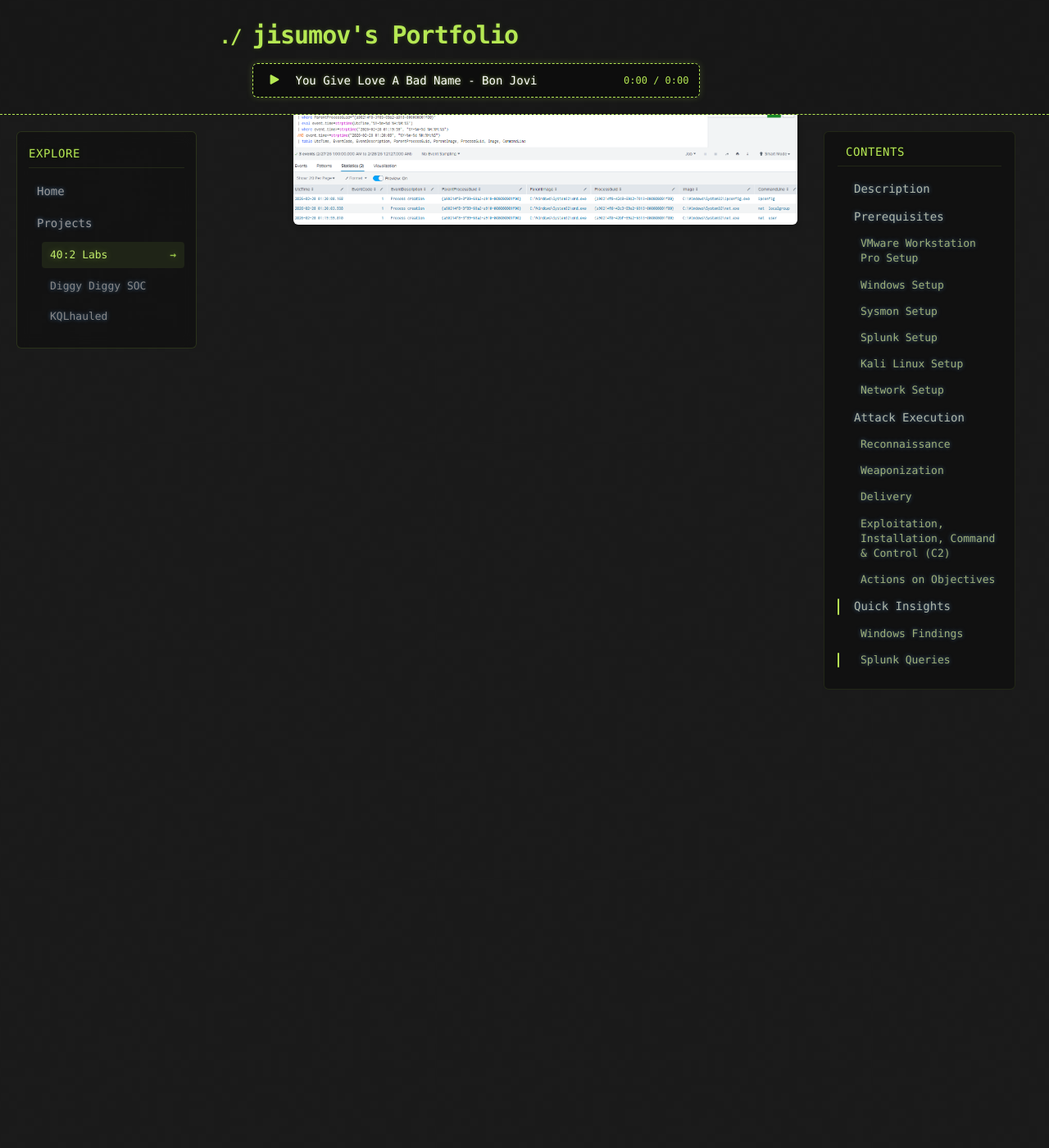
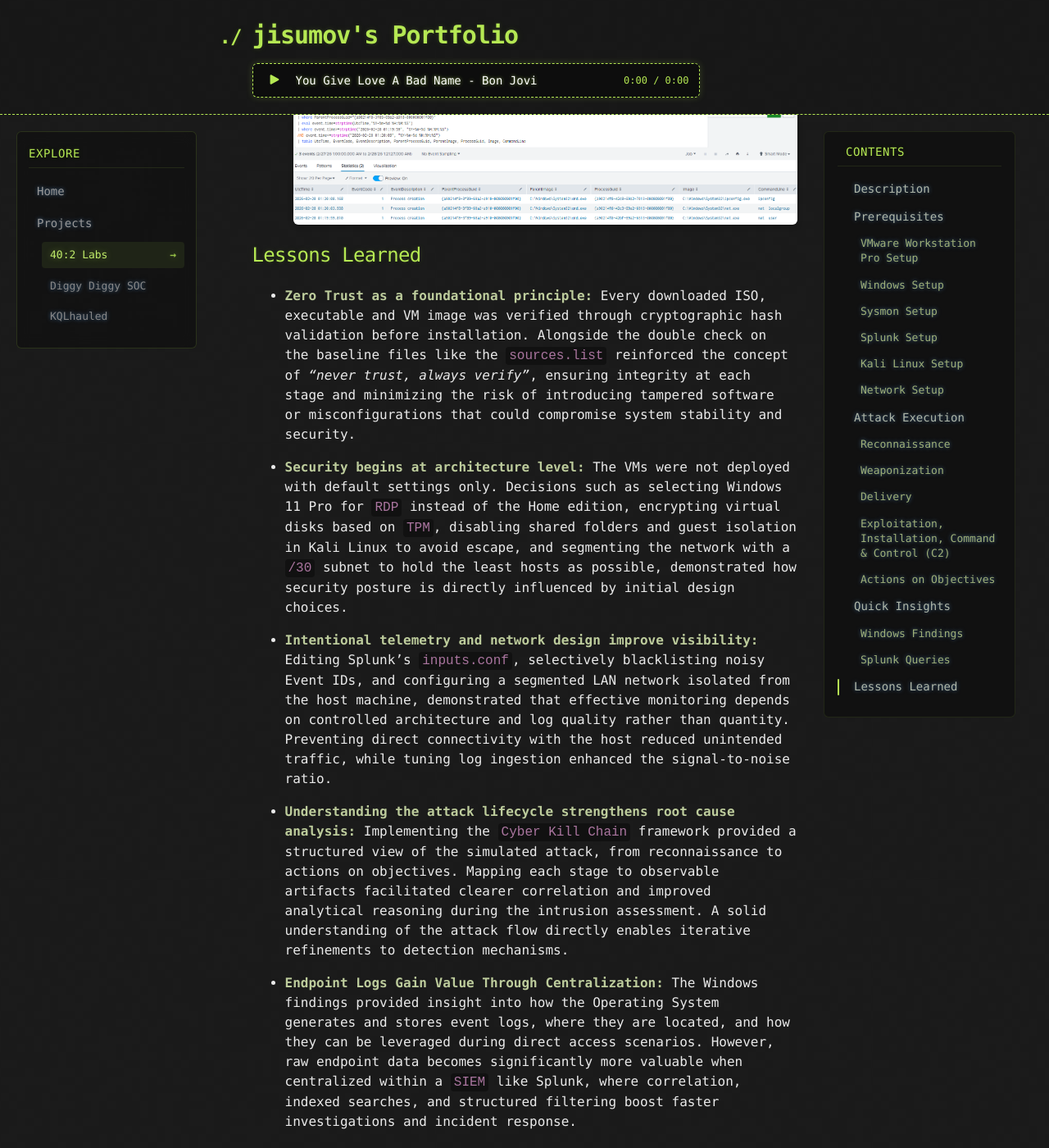
Before and after one commit to jisumov/jisumov.github.io, a Jekyll site: the page built from projects/40-2-labs/you-give-hr-a-bad-pdf.md, in a window 1280 px wide and 1400 px high, scrolled down 59576 px. Shown: the whole window at 82% size. Built offline with Jekyll 4.4.1, drawn with Linux system fonts in a browser that asks for light colours; nearby versions of some CDN libraries; our own code applies the rules of GitHub Pages for plain Markdown files.

Commit message:
feat: add lessons learned section

```diff
--- a/projects/40-2-labs/you-give-hr-a-bad-pdf.md
+++ b/projects/40-2-labs/you-give-hr-a-bad-pdf.md
@@ -815,3 +815,15 @@ This section explores the current malware execution and the related logs within
     In this scenario, millisecond precision is unnecessary. For larger datasets, filtering on `UtcTime` instead of `_time` may lead to reduced query performance, as `_time` is typically indexed and optimized for time-based searches.
 
     ![Splunk Query Time Range Results](../../images/40-2-labs/you-give-hr-a-bad-pdf/125.png){: .popup-img }
+
+## Lessons Learned
+
+  - **Zero Trust as a foundational principle:** Every downloaded ISO, executable and VM image was verified through cryptographic hash validation before installation. Alongside the double check on the baseline files like the `sources.list` reinforced the concept of *"never trust, always verify"*, ensuring integrity at each stage and minimizing the risk of introducing tampered software or misconfigurations that could compromise system stability and security.
+
+  - **Security begins at architecture level:** The VMs were not deployed with default settings only. Decisions such as selecting Windows 11 Pro for `RDP` instead of the Home edition, encrypting virtual disks based on `TPM`, disabling shared folders and guest isolation in Kali Linux to avoid escape, and segmenting the network with a `/30` subnet to hold the least hosts as possible, demonstrated how security posture is directly influenced by initial design choices.
+
+  - **Intentional telemetry and network design improve visibility:** Editing Splunk's `inputs.conf`, selectively blacklisting noisy Event IDs, and configuring a segmented LAN network isolated from the host machine, demonstrated that effective monitoring depends on controlled architecture and log quality rather than quantity. Preventing direct connectivity with the host reduced unintended traffic, while tuning log ingestion enhanced the signal-to-noise ratio.
+
+  - **Understanding the attack lifecycle strengthens root cause analysis:** Implementing the `Cyber Kill Chain` framework provided a structured view of the simulated attack, from reconnaissance to actions on objectives. Mapping each stage to observable artifacts facilitated clearer correlation and improved analytical reasoning during the intrusion assessment. A solid understanding of the attack flow directly enables iterative refinements to detection mechanisms.
+
+  - **Endpoint Logs Gain Value Through Centralization:** The Windows findings provided insight into how the Operating System generates and stores event logs, where they are located, and how they can be leveraged during direct access scenarios. However, raw endpoint data becomes significantly more valuable when centralized within a `SIEM` like Splunk, where correlation, indexed searches, and structured filtering boost faster investigations and incident response.
```
